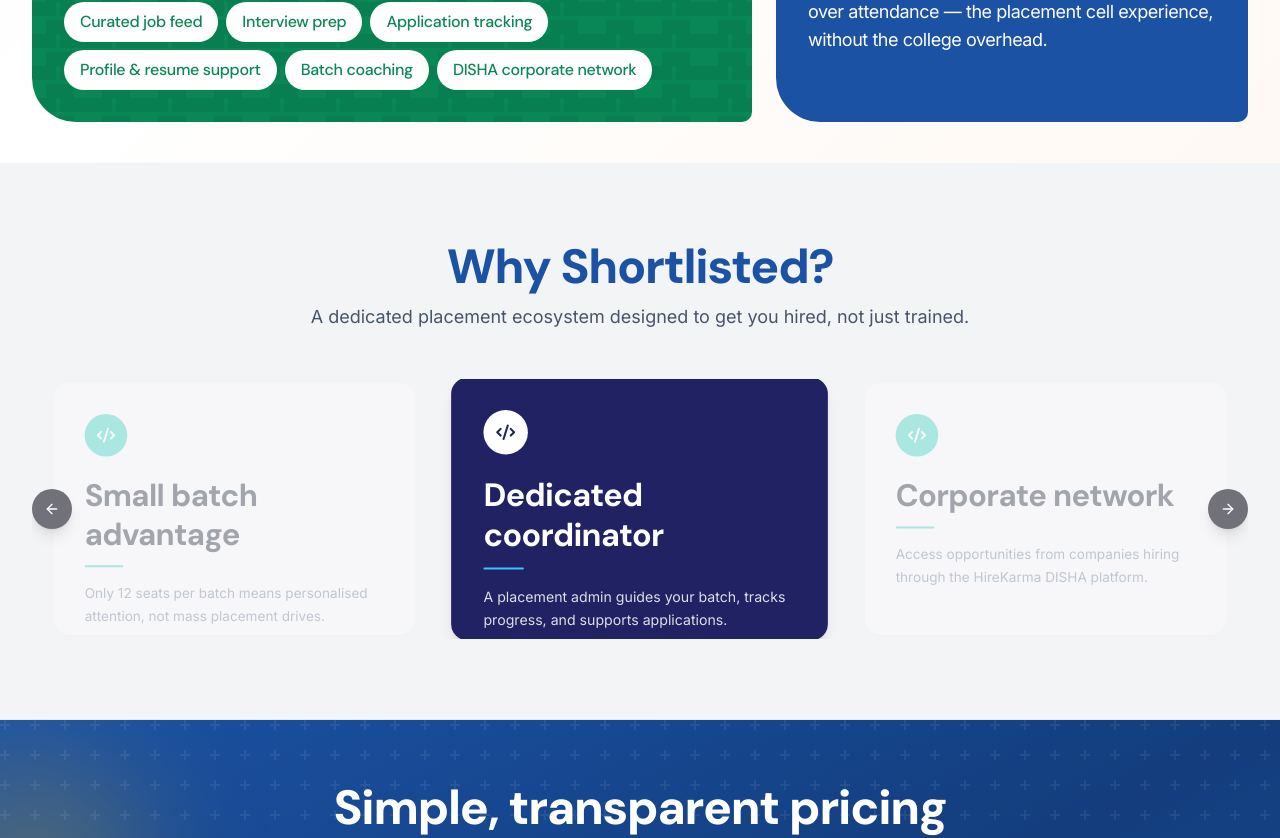
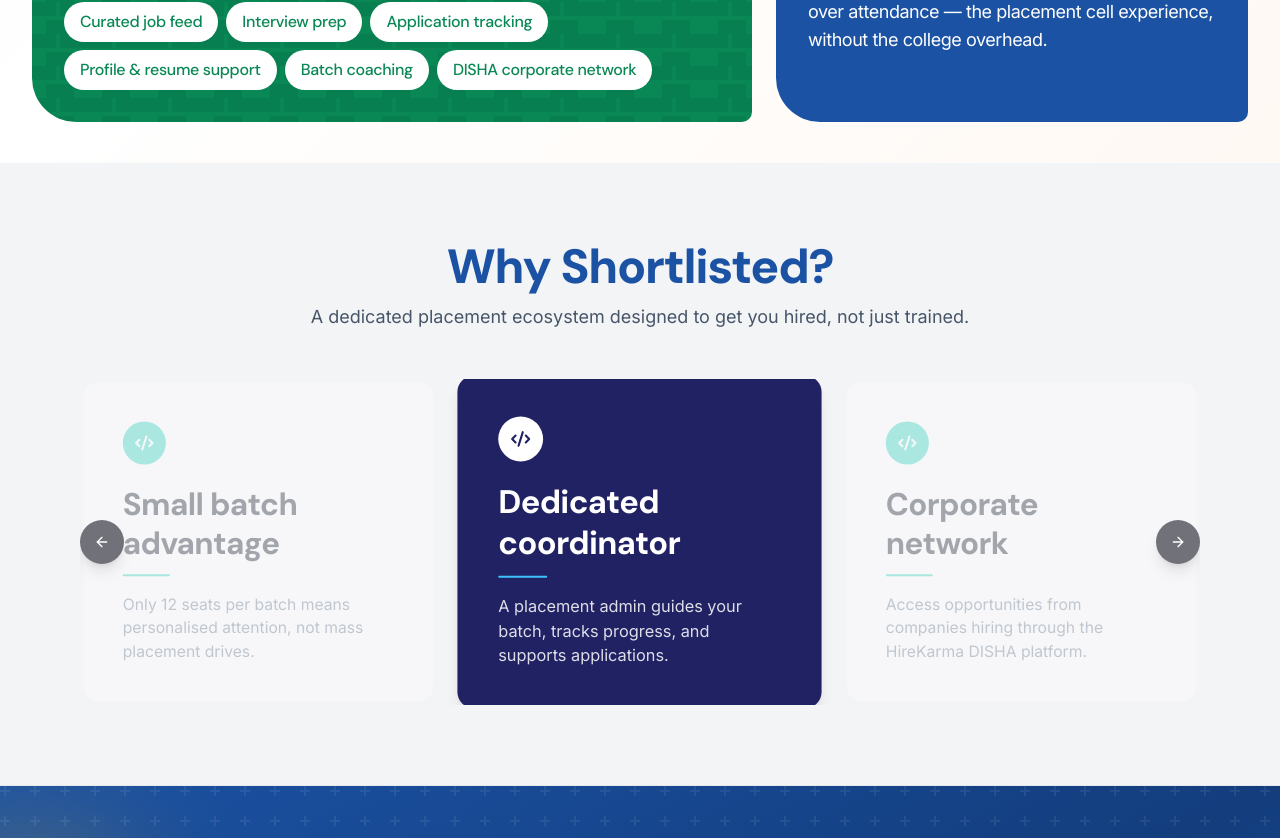
Before and after one commit to HIREKARMA1/shortlisted-ui, a Next.js app: page / in a window 1280 px wide. Shown: the part 1147-1985 px from the top of the page. Built offline with nearby package versions, Linux system fonts and the light colour scheme; no server answers.

Commit message:
enahnced the Why Shortlisted? section
Signed-off-by: Lkanath Panda <lokanathpanda128@gmail.com>

```diff
--- a/components/landing/WhyShortlisted.tsx
+++ b/components/landing/WhyShortlisted.tsx
@@ -3,7 +3,6 @@
 import { useEffect, useState } from 'react';
 import { Code2, ArrowLeft, ArrowRight } from 'lucide-react';
 import { useTranslation } from '@/lib/i18n/context';
-import { PageContainer } from '@/components/layout/Shell';
 
 export function WhyShortlisted() {
   const { t } = useTranslation();
@@ -29,32 +28,29 @@ export function WhyShortlisted() {
   const visibleCards = isMobile ? [center] : [left, center, right];
 
   return (
-    <section className="border-t border-white/70 bg-[#f3f4f6] py-16 sm:py-20">
-      <PageContainer>
+    <section className="w-full border-t border-white/70 bg-[#f3f4f6] py-16 sm:py-20">
+      <div className="mx-auto w-full px-4 sm:px-8 md:px-12 lg:px-16 xl:px-20">
         <div className="mb-10 text-center sm:mb-12">
           <h2 className="font-display text-4xl font-extrabold tracking-tight text-brand-blue sm:text-5xl">
             {t('landing.whyShortlisted.title')}
           </h2>
-          <p className="mx-auto mt-3 max-w-2xl text-base text-ink-secondary sm:text-lg">
+          <p className="mx-auto mt-3 max-w-3xl text-base text-ink-secondary sm:text-lg">
             {t('landing.whyShortlisted.subtitle')}
           </p>
         </div>
 
-        <div className="relative overflow-hidden px-1 sm:px-2">
-          <div className={`grid gap-4 md:gap-4 ${isMobile ? 'grid-cols-1' : 'grid-cols-3'}`}>
+        <div className="relative overflow-hidden">
+          <div className={`grid ${isMobile ? 'grid-cols-1 gap-4' : 'grid-cols-3 gap-5 lg:gap-6'}`}>
             {visibleCards.map((card, index) => {
               const isCenter = isMobile ? true : index === 1;
               return (
-                <div
-                  key={`${card.id}-${index}`}
-                  className="px-2"
-                >
+                <div key={`${card.id}-${index}`}>
                   <article
                     className={[
-                      'h-[260px] w-full rounded-xl p-8 transition-all duration-500 ease-[cubic-bezier(0.22,1,0.36,1)]',
+                      'flex min-h-[280px] w-full flex-col rounded-2xl p-8 transition-all duration-500 ease-[cubic-bezier(0.22,1,0.36,1)] sm:min-h-[300px] sm:p-10',
                       isCenter
-                        ? 'scale-[1.01] bg-[#212263] text-white shadow-lg'
-                        : 'scale-[0.97] bg-white text-ink-secondary shadow-sm opacity-35',
+                        ? 'scale-[1.02] bg-[#212263] text-white shadow-lg'
+                        : 'scale-[0.98] bg-white text-ink-secondary shadow-sm opacity-35',
                     ].join(' ')}
                   >
                     <div
@@ -68,16 +64,21 @@ export function WhyShortlisted() {
 
                     <h3
                       className={[
-                        'mt-5 font-display text-[2rem] font-bold leading-tight',
+                        'mt-5 font-display text-2xl font-bold leading-tight sm:text-[2rem]',
                         isCenter ? 'text-white' : 'text-ink-primary',
                       ].join(' ')}
                     >
                       {t(card.titleKey)}
                     </h3>
 
-                    <div className={['mt-3 h-[2px] w-10 rounded-full', isCenter ? 'bg-[#3ec2ff]' : 'bg-[#25d0ba]'].join(' ')} />
+                    <div className={['mt-3 h-[2px] w-12 rounded-full', isCenter ? 'bg-[#3ec2ff]' : 'bg-[#25d0ba]'].join(' ')} />
 
-                    <p className={['mt-4 text-sm leading-relaxed', isCenter ? 'text-white/85' : 'text-ink-muted'].join(' ')}>
+                    <p
+                      className={[
+                        'mt-4 flex-1 text-sm leading-relaxed sm:text-base',
+                        isCenter ? 'text-white/85' : 'text-ink-muted',
+                      ].join(' ')}
+                    >
                       {t(card.descKey)}
                     </p>
                   </article>
@@ -89,19 +90,19 @@ export function WhyShortlisted() {
           <button
             aria-label="Previous"
             onClick={() => setActive((p) => (p - 1 + cards.length) % cards.length)}
-            className="absolute left-0 top-1/2 z-10 flex h-10 w-10 -translate-y-1/2 items-center justify-center rounded-full bg-zinc-500 text-white shadow-lg"
+            className="absolute -left-1 top-1/2 z-10 flex h-11 w-11 -translate-y-1/2 items-center justify-center rounded-full bg-zinc-500 text-white shadow-lg sm:left-0"
           >
             <ArrowLeft className="h-4 w-4" />
           </button>
           <button
             aria-label="Next"
             onClick={() => setActive((p) => (p + 1) % cards.length)}
-            className="absolute right-0 top-1/2 z-10 flex h-10 w-10 -translate-y-1/2 items-center justify-center rounded-full bg-zinc-500 text-white shadow-lg"
+            className="absolute -right-1 top-1/2 z-10 flex h-11 w-11 -translate-y-1/2 items-center justify-center rounded-full bg-zinc-500 text-white shadow-lg sm:right-0"
           >
             <ArrowRight className="h-4 w-4" />
           </button>
         </div>
-      </PageContainer>
+      </div>
     </section>
   );
 }
```
